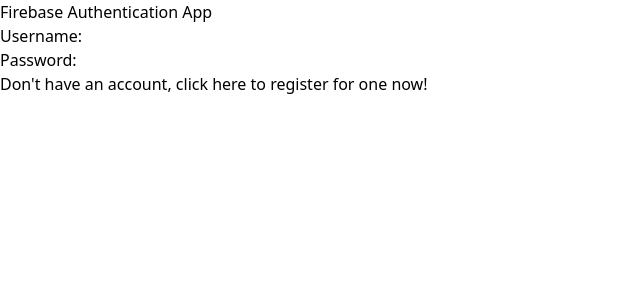
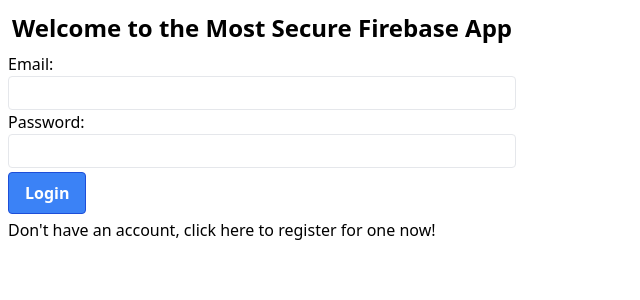
Before and after one commit to daniellebandong/firebase-piloting, a React (Create React App) app: page /login in a window 1280 px wide. Shown: the top 300 px of the page, without its empty margins (0-640 px from the left). Built offline with nearby package versions, Linux system fonts and the light colour scheme.

Commit message:
renamed folders,added navigate and firestore

```diff
--- a/src/App.js
+++ b/src/App.js
@@ -1,7 +1,8 @@
 import {BrowserRouter, Routes, Route} from 'react-router-dom'
 
-import LoginForm from "./components/forms/Login";
-import RegisterForm from "./components/forms/Register";
+import LoginForm from "./components/pages/Login";
+import RegisterForm from "./components/pages/Register";
+import InfoForm from './components/pages/UserInfo';
 
 function App() {
   return (
@@ -10,6 +11,7 @@
         <Routes>
           <Route path='/' element={<RegisterForm/>}/>
           <Route path='/login' element={<LoginForm/>}/>
+          <Route path='/home' element={<InfoForm/>}/>
         </Routes>
       </BrowserRouter>
     </div>
--- a/src/components/forms/Login.jsx
+++ /dev/null
@@ -1,27 +0,0 @@
-import { signInWithEmailAndPassword } from "firebase/auth";
-import { auth } from "../../firebaseconfig";
-import { useNavigate } from "react-router-dom";
-import AuthContext from '../../auth/AuthContext'
-const LoginForm = () => {
-    const navigate = useNavigate();
-
-    return (
-        <div>
-            <h1>Firebase Authentication App</h1>
-            <form action="">
-                <div>
-                    <label htmlFor="username">Username:</label>
-                    <input type="text" />
-                </div>
-                <div>
-                    <label htmlFor="password">Password:</label>
-                    <input type="text" />
-                </div>
-                <p>Don't have an account, click here to register for one now!</p>
-                {/* import button after creating one */}
-            </form>
-        </div>
-     );
-}
-
-export default LoginForm;
--- /dev/null
+++ b/src/components/pages/Login.jsx
@@ -0,0 +1,57 @@
+import { app } from "../../firebaseconfig";
+import { useState } from "react";
+import { getAuth, signInWithEmailAndPassword } from "firebase/auth";
+import { Link, useNavigate } from "react-router-dom";
+import AuthContext from '../../auth/AuthContext'
+
+
+const LoginForm = () => {
+    const navigate = useNavigate();
+    const auth = getAuth();
+    const [email, setEmail] = useState('');
+    const [password, setPassword] = useState('');
+    const [isValid, SetIsValid] = useState(false);
+
+    //login with existing account
+    const onSubmit =(e)=>{
+        e.preventDefault()
+
+        signInWithEmailAndPassword(auth, email, password)
+        .then((userCredential)=>{
+            const user = userCredential.user
+            console.log("login successful")
+            navigate('/home')
+        })
+        .catch((error)=>{
+            const errorCode = error.code;
+            const errorMessage = error.message;
+        })
+    }
+    return (
+        <div className="p-2 md:w-11/12 flex">
+            <div className="justify-center">
+            <h1 className="text-2xl font-bold p-1">Welcome to the Most Secure Firebase App</h1>
+            <form action="" className=" my-1">
+                <div>
+                    <label htmlFor="username">Email:</label>
+                    <input type="text" className="border p-1 rounded w-full" onChange={(e) => setEmail(e.target.value)} value={email}/>
+                </div>
+                <div>
+                    <label htmlFor="password">Password:</label>
+                    <input type="password" className="border p-1 rounded w-full" value={password} onChange={(e) => setPassword(e.target.value)}/>
+                </div>
+                <button className="bg-blue-500 hover:bg-blue-700 text-white font-bold py-2 px-4 rounded border border-blue-700 my-1" onClick={onSubmit}>Login</button>
+                {/* error message div */}
+                <div>
+
+                </div>
+                <p>Don't have an account, click <Link className="hover:cursor hover:underline" to={"/login"}>here</Link> to register for one now!</p>
+
+            </form>
+            </div>
+
+        </div>
+     );
+}
+
+export default LoginForm;
--- a/src/components/forms/Register.jsx
+++ b/src/components/pages/Register.jsx
@@ -14,7 +14,7 @@
     const emailRegex = /^[\w-\.]+@([\w-]+\.)+[\w-]{2,4}$/;
     //const passwordRegex =
     const isEmailValid = emailRegex.test(email);
-    const navigate = useNavigate;
+    const navigate = useNavigate();
 
     const onSubmit = async (e) =>{
         e.preventDefault();
@@ -24,7 +24,7 @@
             //still need to display error message to the user
         }
         //if email address is blank, throw error message
-        if(email == " "){
+        if(email === " "){
             console.error("Email address is required")
             //also doesnt display error message to the user yet
         }
@@ -33,8 +33,8 @@
             .then(userCredential =>{
                 const user = userCredential.user
                 alert("User account created successfully, redirecting to login page")
-                return navigate("/login")
-                console.log(user) //works! test@test.com was listed as an email address
+                navigate("/login")
+                //works! test@test.com was listed as an email address
             })
             .catch(error=>{
                 const errorCode = error.code
@@ -63,6 +63,10 @@
                 </div>
                 <button className="bg-blue-500 hover:bg-blue-700 text-white font-bold py-2 px-4 rounded border border-blue-700" onClick={onSubmit}>Register</button>
             </form>
+            {/* error message div */}
+            <div>
+
+            </div>
             <p>Already have an account? Click <Link className="hover:cursor hover:underline" to={"/login"}>here</Link> to sign in!</p>
         </div>
      );
--- /dev/null
+++ b/src/components/pages/UserInfo.jsx
@@ -0,0 +1,38 @@
+import {useEffect, useState} from 'react'
+import { db, app } from '../../firebaseconfig'
+import { collection, getDocs } from 'firebase/firestore'
+
+
+
+const InfoForm =() =>{
+    const [buyerInfo, setBuyerInfo] = useState([])
+    useEffect(()=>{
+        const fetchBuyerInfo = async ()=>{
+            const buyerRef = collection(db, 'buyerinfo')
+            const buyerInfoSnapshot = await getDocs(buyerRef)
+            const buyerInfoData = buyerInfoSnapshot.docs.map((doc)=>({
+                id: doc.id,
+                ...doc.data()
+            }))
+            setBuyerInfo(buyerInfoData)
+        }
+        fetchBuyerInfo();
+    }, [])
+
+return(
+    <div>
+        <h1>Buyer Information</h1>
+        <ul>
+        {buyerInfo.map((buyer) => (
+            <li key={buyer.id}>
+            <strong>Name:</strong> {buyer.FirstName}, <strong>Last Name:</strong> {buyer.LastName},<strong>Address</strong>{buyer.Address},<strong>Date of Birth:</strong>{buyer.DOB}, <strong>SIN Number:</strong>{buyer.SINNumber}
+            {/* Add more fields as needed */}
+            </li>
+        ))}
+        </ul>
+    </div>
+)
+
+}
+
+export default InfoForm
```
